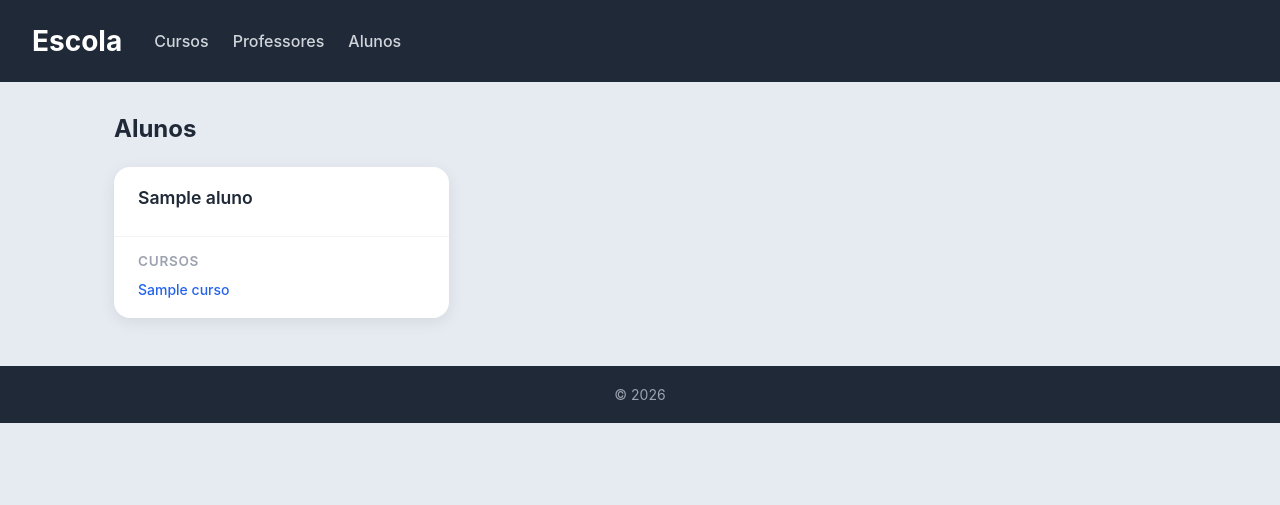
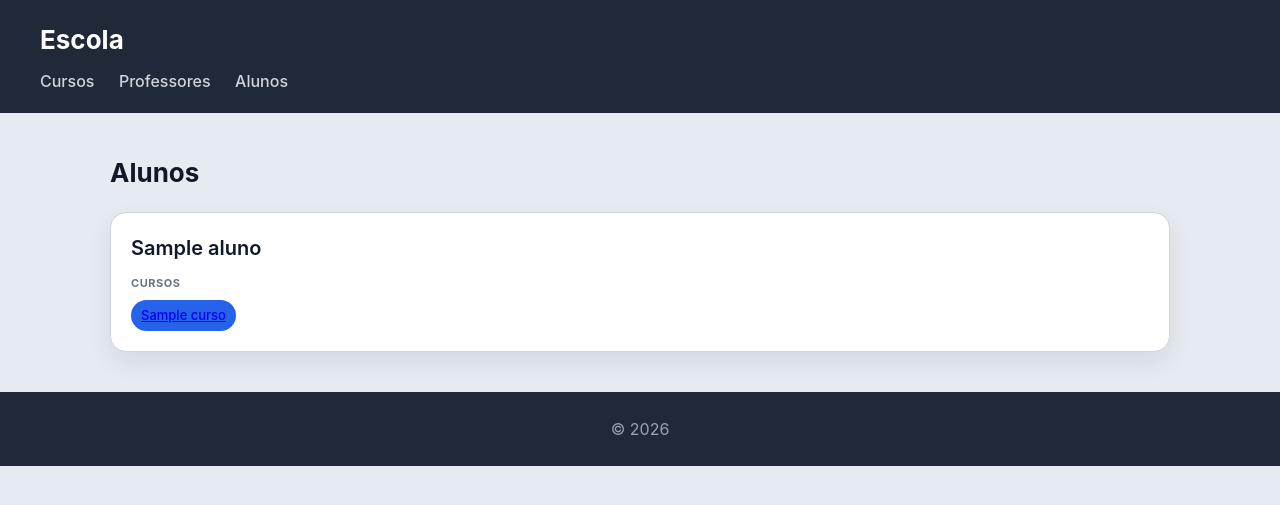
Before and after one commit to miguel-baptista07/portfolio-django, a Django app: page /escola/alunos/ in a window 1280 px wide. Shown: the top 505 px of the page. Run offline with Django 5.2, Linux system fonts and the light colour scheme; tables that the repository leaves empty hold one stand-in row (values such as "Sample post").

Commit message:
Escola: templates e estilos atualizados

```diff
--- a/escola/static/escola/styles.css
+++ b/escola/static/escola/styles.css
@@ -1,150 +1,114 @@
-*, *::before, *::after {
+* {
     box-sizing: border-box;
     margin: 0;
     padding: 0;
 }
 
 body {
-    font-family: 'Inter', 'Segoe UI', sans-serif;
+    font-family: "Inter", "Segoe UI", system-ui, -apple-system, sans-serif;
     background: #e6ebf2;
+    color: #111827;
+    line-height: 1.5;
 }
 
 body > header {
     background: #1f2937;
     color: white;
-    padding: 1.5rem 2rem;
-    display: flex;
-    align-items: center;
-    gap: 2rem;
+    padding: 20px 40px;
 }
 
 body > header h1 {
-    font-size: 1.75rem;
-    font-weight: 700;
+    font-size: 26px;
 }
 
-nav {
-    display: flex;
-    gap: 1.5rem;
+body > header nav {
+    margin-top: 10px;
 }
 
-nav a {
+body > header nav a {
     color: #d1d5db;
+    margin-right: 20px;
     text-decoration: none;
     font-weight: 500;
 }
 
-nav a:hover {
+body > header nav a:hover {
     color: white;
 }
 
 main {
     max-width: 1100px;
-    margin: 2rem auto;
-    padding: 0 1.5rem;
+    margin: 40px auto;
+    padding: 0 20px;
 }
 
-main > h2 {
-    font-size: 1.5rem;
-    font-weight: 700;
-    margin-bottom: 1.5rem;
-    color: #1f2937;
+h2 {
+    margin-bottom: 20px;
+    font-size: 26px;
 }
 
-main > section {
-    display: grid;
-    grid-template-columns: repeat(auto-fill, minmax(300px, 1fr));
-    gap: 1.5rem;
+section > article {
+    background: white;
+    padding: 20px;
+    border-radius: 16px;
+    border: 1px solid #d1d5db;
+    box-shadow: 0 10px 25px rgba(0,0,0,0.08);
+    transition: all 0.25s ease;
+    margin-bottom: 20px;
 }
 
-article {
-    background: white;
-    border-radius: 16px;
-    box-shadow: 0 4px 16px rgba(0, 0, 0, 0.08);
-    overflow: hidden;
-    transition: transform 0.2s ease, box-shadow 0.2s ease;
-}
-
-article:hover {
+section > article:hover {
     transform: translateY(-6px);
-    box-shadow: 0 8px 24px rgba(0, 0, 0, 0.14);
+    box-shadow: 0 16px 35px rgba(0,0,0,0.18);
 }
 
 article > header {
-    padding: 1.25rem 1.5rem 1rem;
+    margin-bottom: 12px;
 }
 
-article > header h3 {
-    font-size: 1.1rem;
+article > header > h3 {
+    font-size: 20px;
     font-weight: 600;
-    color: #1f2937;
-    margin-bottom: 0.75rem;
+    margin-bottom: 4px;
 }
 
-article > header img {
-    width: 100%;
-    height: 180px;
-    object-fit: cover;
-    border-radius: 8px;
-    margin-bottom: 0.75rem;
-}
-
-article > header p {
-    color: #6b7280;
-    font-size: 0.9rem;
+article > header > p {
+    font-size: 14px;
+    color: #374151;
 }
 
 article > section {
-    padding: 1rem 1.5rem 1.25rem;
-    border-top: 1px solid #f3f4f6;
+    margin-top: 10px;
 }
 
-article > section h4 {
-    font-size: 0.85rem;
-    font-weight: 600;
+article > section > h4 {
+    font-size: 11px;
     text-transform: uppercase;
+    color: #6b7280;
+    margin-bottom: 8px;
     letter-spacing: 0.05em;
-    color: #9ca3af;
-    margin-bottom: 0.75rem;
 }
 
-article > section ul {
+article > section > ul {
     list-style: none;
     display: flex;
     flex-wrap: wrap;
-    gap: 0.5rem;
+    gap: 8px;
 }
 
-article > section ul li {
-    font-size: 0.875rem;
-    color: #374151;
-}
-
-article > section ul li.badge,
-article > section ul li span.badge {
+article > section > ul > li {
     background: #2563eb;
     color: white;
+    padding: 6px 10px;
     border-radius: 999px;
-    padding: 0.25rem 0.75rem;
-    font-size: 0.8rem;
+    font-size: 13px;
     font-weight: 500;
 }
 
-article > section ul li a {
-    color: #2563eb;
-    text-decoration: none;
-    font-weight: 500;
-}
-
-article > section ul li a:hover {
-    text-decoration: underline;
-}
-
-body > footer {
+footer {
+    text-align: center;
+    padding: 25px;
     background: #1f2937;
     color: #9ca3af;
-    text-align: center;
-    padding: 1.25rem;
-    margin-top: 3rem;
-    font-size: 0.875rem;
+    margin-top: 40px;
 }
--- a/escola/templates/escola/alunos.html
+++ b/escola/templates/escola/alunos.html
@@ -2,17 +2,23 @@
 
 {% block content %}
 <h2>Alunos</h2>
+
 <section>
     {% for aluno in alunos %}
     <article>
         <header>
-            <h3>{{ aluno.nome }}</h3>
+            <h3>{{ aluno }}</h3>
         </header>
+
         <section>
             <h4>Cursos</h4>
             <ul>
                 {% for curso in aluno.cursos.all %}
-                <li><a href="{% url 'curso' curso.id %}">{{ curso.nome }}</a></li>
+                    <li>
+                        <a href="{% url 'curso' curso.id %}">
+                        {{ curso }}
+                        </a>
+                    </li>
                 {% endfor %}
             </ul>
         </section>
--- a/escola/templates/escola/base.html
+++ b/escola/templates/escola/base.html
@@ -16,11 +16,15 @@
             <a href="{% url 'alunos' %}">Alunos</a>
         </nav>
     </header>
+
     <main>
-        {% block content %}{% endblock %}
+        {% block content %}
+        {% endblock %}
     </main>
+
     <footer>
-        <p>© 2026</p>
+        <p>&copy; 2026</p>
     </footer>
+
 </body>
 </html>
--- a/escola/templates/escola/professores.html
+++ b/escola/templates/escola/professores.html
@@ -2,17 +2,19 @@
 
 {% block content %}
 <h2>Professores</h2>
+
 <section>
     {% for professor in professores %}
     <article>
         <header>
             <h3>{{ professor.nome }}</h3>
         </header>
+
         <section>
             <h4>Cursos</h4>
             <ul>
                 {% for curso in professor.cursos.all %}
-                <li><span class="badge">{{ curso.nome }}</span></li>
+                    <li>{{ curso.nome }}</li>
                 {% endfor %}
             </ul>
         </section>
```
Also changed, not shown: escola/templates/escola/curso.html (+5 -3 lines), escola/templates/escola/cursos.html (+6 -4 lines), 1 other file.
